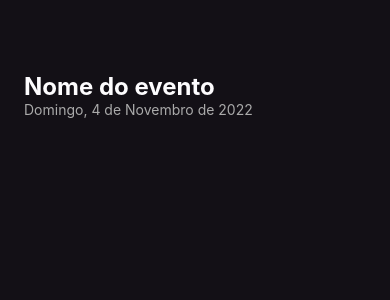
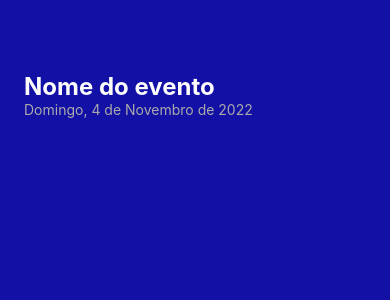
Before and after one commit to valdomiro22/introducao_react_native, a React Native app: screen / in a window 390 px wide. Shown: the top 300 px of the page. Built offline with nearby package versions, Linux system fonts and the light colour scheme.

Commit message:
Estruturando o projeto em pastas

```diff
--- a/App.tsx
+++ b/App.tsx
@@ -1,29 +1,7 @@
-import { Text, View, StyleSheet } from "react-native";
-
+import { Home } from "./src/screens/Home"
 
 export default function App() {
   return(
-    <View style={styles.container}>
-      <Text style={styles.eventName}>Nome do evento</Text>
-      <Text style={styles.eventDate}>Domingo, 4 de Novembro de 2022</Text>
-    </View>
-  )
+    <Home />
+  );
 }
-
-const styles = StyleSheet.create({
-  container: {
-    flex: 1,
-      backgroundColor: '#131016',
-      padding: 24
-  },
-  eventName: {
-    color: '#fdfcfe',
-    fontSize: 24,
-    fontWeight: 'bold',
-    marginTop: 48
-  },
-  eventDate: {
-    color: '#aaa',
-    fontSize: 14
-  }
-});
--- /dev/null
+++ b/src/screens/Home/index.tsx
@@ -0,0 +1,12 @@
+import { Text, View, StyleSheet } from "react-native";
+import { styles } from "./styles";
+
+
+export function Home() {
+  return(
+    <View style={styles.container}>
+      <Text style={styles.eventName}>Nome do evento</Text>
+      <Text style={styles.eventDate}>Domingo, 4 de Novembro de 2022</Text>
+    </View>
+  )
+}
--- /dev/null
+++ b/src/screens/Home/styles.ts
@@ -0,0 +1,19 @@
+import { StyleSheet } from "react-native";
+
+export const styles = StyleSheet.create({
+    container: {
+      flex: 1,
+        backgroundColor: '#1310a6',
+        padding: 24
+    },
+    eventName: {
+      color: '#fdfdfe',
+      fontSize: 24,
+      fontWeight: 'bold',
+      marginTop: 48
+    },
+    eventDate: {
+      color: '#aaa',
+      fontSize: 14
+    }
+  });
```
